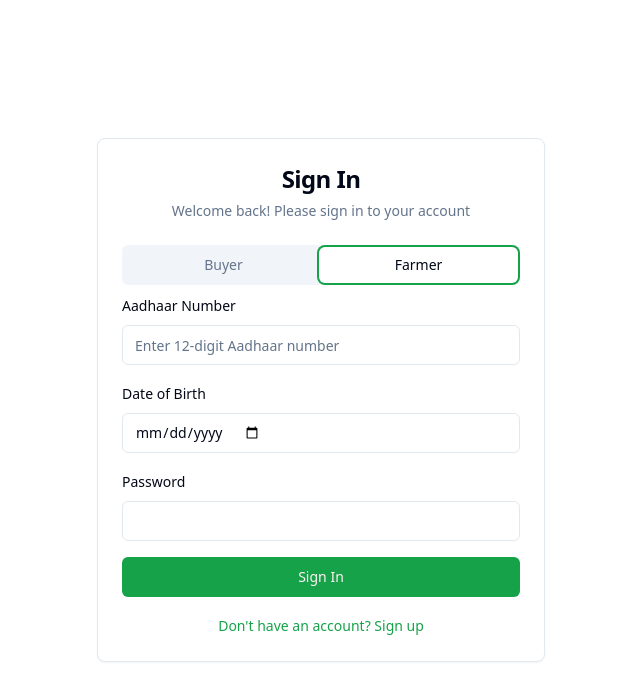
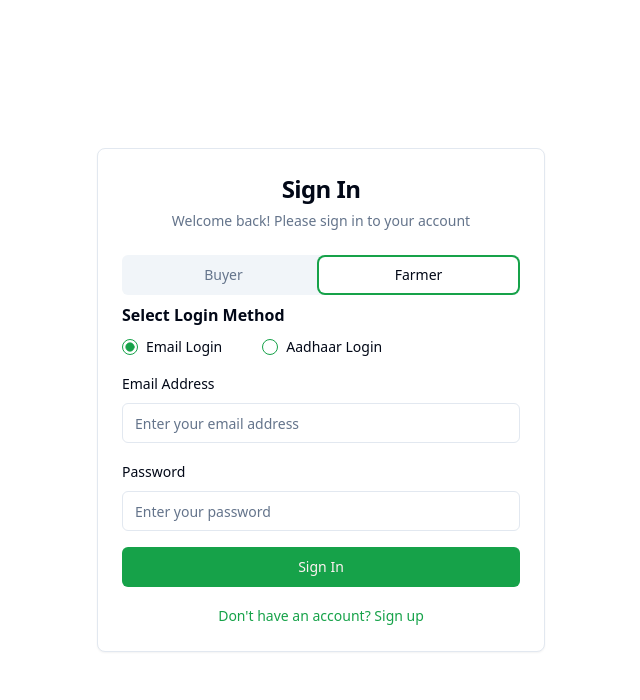
Before and after one commit to Purna-Chandra-kumar/Agro-mart, a React (Vite) app: page /auth in a window 1280 px wide. Both pictures are taken after a click on the tab "Farmer". Shown: the top 700 px of the page, without its empty margins (319-959 px from the left). Built offline with nearby package versions, Linux system fonts and the light colour scheme.

Commit message:
Refactor farmer auth pages
Implement a toggle switch on farmer signup and signin pages to allow users to choose between email+password and Aadhaar+DOB+password authentication methods. Dynamically display relevant input fields based on the selected method, with appropriate validation rules for each.

```diff
--- a/src/pages/Auth.tsx
+++ b/src/pages/Auth.tsx
@@ -6,6 +6,7 @@ import { Input } from '@/components/ui/input';
 import { Label } from '@/components/ui/label';
 import { Card, CardContent, CardDescription, CardHeader, CardTitle } from '@/components/ui/card';
 import { Tabs, TabsContent, TabsList, TabsTrigger } from '@/components/ui/tabs';
+import { RadioGroup, RadioGroupItem } from '@/components/ui/radio-group';
 import { useToast } from '@/hooks/use-toast';
 import { languageStore } from '@/store/languageStore';
 import { supabaseUserStore } from '@/store/supabaseUserStore';
@@ -16,6 +17,7 @@ export default function Auth() {
   const [isLoading, setIsLoading] = useState(false);
   const [mode, setMode] = useState<'login' | 'signup'>('login');
   const [userType, setUserType] = useState<'buyer' | 'farmer'>('buyer');
+  const [farmerAuthMethod, setFarmerAuthMethod] = useState<'email' | 'aadhaar'>('email');
   const [formData, setFormData] = useState({
     email: '',
     password: '',
@@ -54,8 +56,8 @@ export default function Auth() {
     e.preventDefault();
     setIsLoading(true);
 
-    // Validation checks
-    if (userType === 'farmer') {
+    // Validation checks for farmers using Aadhaar
+    if (userType === 'farmer' && farmerAuthMethod === 'aadhaar') {
       if (!validateAadhaar(formData.aadharNumber)) {
         toast({
           title: 'Error',
@@ -102,6 +104,7 @@ export default function Auth() {
     try {
       if (mode === 'login') {
         if (userType === 'farmer') {
+          if (farmerAuthMethod === 'aadhaar') {
             // For farmers using Aadhaar + DOB, authenticate using internal email format
             const generatedEmail = `farmer_${formData.aadharNumber}@internal.local`;
 
@@ -111,6 +114,15 @@ export default function Auth() {
             });
 
             if (error) throw new Error('Invalid Aadhaar number, date of birth or password');
+          } else {
+            // Farmer login with email
+            const { error } = await supabase.auth.signInWithPassword({
+              email: formData.email,
+              password: formData.password,
+            });
+
+            if (error) throw error;
+          }
         } else {
           // Buyer login with email
           const { error } = await supabase.auth.signInWithPassword({
@@ -145,6 +157,7 @@ export default function Auth() {
         const redirectUrl = `${window.location.origin}/dashboard`;
 
         if (userType === 'farmer') {
+          if (farmerAuthMethod === 'aadhaar') {
             // For farmer signup with Aadhaar + DOB, use internal email format
             const generatedEmail = `farmer_${formData.aadharNumber}@internal.local`;
 
@@ -168,6 +181,27 @@ export default function Auth() {
               title: 'Account Created',
               description: 'Your farmer account has been created successfully!',
             });
+          } else {
+            // Farmer signup with email
+            const { error } = await supabase.auth.signUp({
+              email: formData.email,
+              password: formData.password,
+              options: {
+                emailRedirectTo: redirectUrl,
+                data: {
+                  name: formData.name,
+                  user_type: userType
+                }
+              }
+            });
+
+            if (error) throw error;
+
+            toast({
+              title: 'Account Created',
+              description: 'Please check your email to verify your account.',
+            });
+          }
         } else {
           // Buyer signup with email
           const { error } = await supabase.auth.signUp({
@@ -301,39 +335,49 @@ export default function Auth() {
                   </>
                 )}
 
-                {/* Farmer Authentication Fields */}
+                {/* Farmer Authentication Method Toggle */}
                 {userType === 'farmer' && (
                   <>
+                    <div className="space-y-3">
+                      <Label className="text-base font-semibold">Select Login Method</Label>
+                      <RadioGroup
+                        value={farmerAuthMethod}
+                        onValueChange={(value) => setFarmerAuthMethod(value as 'email' | 'aadhaar')}
+                        className="flex flex-row space-x-8"
+                      >
+                        <div className="flex items-center space-x-2">
+                          <RadioGroupItem value="email" id="email-method" />
+                          <Label htmlFor="email-method" className="cursor-pointer">Email Login</Label>
+                        </div>
+                        <div className="flex items-center space-x-2">
+                          <RadioGroupItem value="aadhaar" id="aadhaar-method" />
+                          <Label htmlFor="aadhaar-method" className="cursor-pointer">Aadhaar Login</Label>
+                        </div>
+                      </RadioGroup>
+                    </div>
+
+                    {/* Email Method Fields */}
+                    {farmerAuthMethod === 'email' && (
+                      <>
                         <div className="space-y-2">
-                      <Label htmlFor="aadharNumber">Aadhaar Number</Label>
+                          <Label htmlFor="farmer-email">Email Address</Label>
                           <Input
-                        id="aadharNumber"
-                        type="text"
-                        value={formData.aadharNumber}
-                        onChange={(e) => setFormData(prev => ({ ...prev, aadharNumber: e.target.value }))}
-                        placeholder="Enter 12-digit Aadhaar number"
-                        maxLength={12}
-                        pattern="\d{12}"
+                            id="farmer-email"
+                            type="email"
+                            value={formData.email}
+                            onChange={(e) => setFormData(prev => ({ ...prev, email: e.target.value }))}
+                            placeholder="Enter your email address"
                             required
                           />
                         </div>
                         <div className="space-y-2">
-                      <Label htmlFor="dateOfBirth">Date of Birth</Label>
+                          <Label htmlFor="farmer-password">Password</Label>
                           <Input
-                        id="dateOfBirth"
-                        type="date"
-                        value={formData.dateOfBirth}
-                        onChange={(e) => setFormData(prev => ({ ...prev, dateOfBirth: e.target.value }))}
-                        required
-                      />
-                    </div>
-                    <div className="space-y-2">
-                      <Label htmlFor="password">Password</Label>
-                      <Input
-                        id="password"
+                            id="farmer-password"
                             type="password"
                             value={formData.password}
                             onChange={(e) => setFormData(prev => ({ ...prev, password: e.target.value }))}
+                            placeholder="Enter your password"
                             required
                             minLength={8}
                           />
@@ -345,15 +389,88 @@ export default function Auth() {
                         </div>
                         {mode === 'signup' && (
                           <div className="space-y-2">
-                        <Label htmlFor="confirmPassword">Confirm Password</Label>
+                            <Label htmlFor="farmer-confirm-password">Confirm Password</Label>
                             <Input
-                          id="confirmPassword"
+                              id="farmer-confirm-password"
                               type="password"
                               value={formData.confirmPassword}
                               onChange={(e) => setFormData(prev => ({ ...prev, confirmPassword: e.target.value }))}
+                              placeholder="Confirm your password"
                               required
                             />
                           </div>
+                        )}
+                      </>
+                    )}
+
+                    {/* Aadhaar Method Fields */}
+                    {farmerAuthMethod === 'aadhaar' && (
+                      <>
+                        <div className="space-y-2">
+                          <Label htmlFor="aadharNumber">Aadhaar Number</Label>
+                          <Input
+                            id="aadharNumber"
+                            type="text"
+                            value={formData.aadharNumber}
+                            onChange={(e) => {
+                              // Only allow digits and limit to 12 characters
+                              const value = e.target.value.replace(/\D/g, '').slice(0, 12);
+                              setFormData(prev => ({ ...prev, aadharNumber: value }));
+                            }}
+                            placeholder="Enter 12-digit Aadhaar number"
+                            maxLength={12}
+                            required
+                            className="text-center tracking-wider"
+                          />
+                          <p className="text-xs text-muted-foreground">
+                            Enter your 12-digit Aadhaar number (digits only)
+                          </p>
+                        </div>
+                        <div className="space-y-2">
+                          <Label htmlFor="dateOfBirth">Date of Birth</Label>
+                          <Input
+                            id="dateOfBirth"
+                            type="date"
+                            value={formData.dateOfBirth}
+                            onChange={(e) => setFormData(prev => ({ ...prev, dateOfBirth: e.target.value }))}
+                            required
+                            max={new Date().toISOString().split('T')[0]}
+                          />
+                          <p className="text-xs text-muted-foreground">
+                            Enter your date of birth as per Aadhaar
+                          </p>
+                        </div>
+                        <div className="space-y-2">
+                          <Label htmlFor="aadhaar-password">Password</Label>
+                          <Input
+                            id="aadhaar-password"
+                            type="password"
+                            value={formData.password}
+                            onChange={(e) => setFormData(prev => ({ ...prev, password: e.target.value }))}
+                            placeholder="Create a strong password"
+                            required
+                            minLength={8}
+                          />
+                          {mode === 'signup' && (
+                            <p className="text-xs text-muted-foreground">
+                              Minimum 8 characters with 1 number and 1 special character
+                            </p>
+                          )}
+                        </div>
+                        {mode === 'signup' && (
+                          <div className="space-y-2">
+                            <Label htmlFor="aadhaar-confirm-password">Confirm Password</Label>
+                            <Input
+                              id="aadhaar-confirm-password"
+                              type="password"
+                              value={formData.confirmPassword}
+                              onChange={(e) => setFormData(prev => ({ ...prev, confirmPassword: e.target.value }))}
+                              placeholder="Confirm your password"
+                              required
+                            />
+                          </div>
+                        )}
+                      </>
                     )}
                   </>
                 )}
```
Lines whose indentation alone changed are shown as unchanged.
